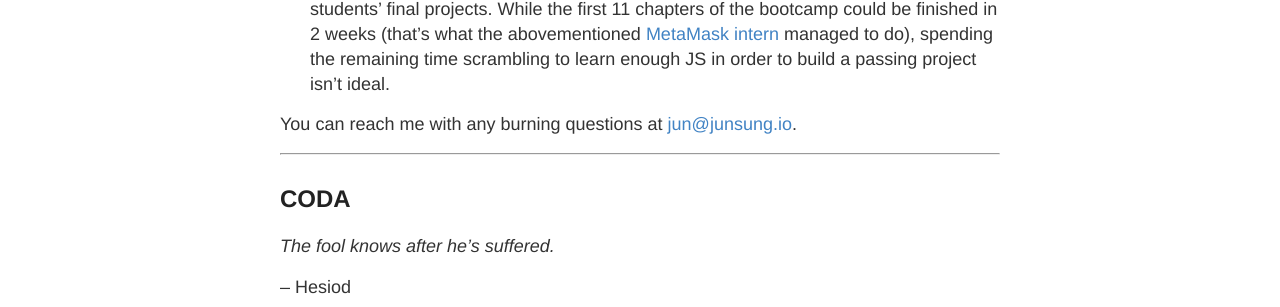
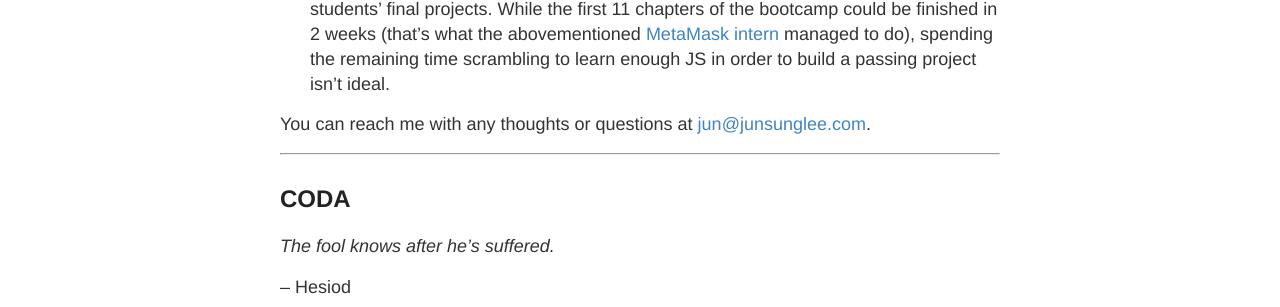
Before and after one commit to poastmil/junsunglee.com, a Jekyll site: the page built from _posts/2021-2-12-ConsenSys-Blockchain-Developer-Bootcamp.md, in a window 1280 px wide and 900 px high, scrolled down 3706 px. Shown: the part 421-728 px from the top of the window. Built offline with Jekyll 4.4.1, drawn with Linux system fonts in a browser that asks for light colours.

Commit message:
Updated email address

```diff
--- a/_config.yml
+++ b/_config.yml
@@ -6,7 +6,7 @@
 name: Jun Sung Lee
 
 # Short bio or description (displayed in the header)
-description:
+description: 🐢
 
 # URL of your avatar or profile pic (you could use your GitHub profile pic)
 avatar: https://avatars.githubusercontent.com/jun-sung
@@ -18,7 +18,7 @@ avatar: https://avatars.githubusercontent.com/jun-sung
 # Includes an icon in the footer for each username you enter
 footer-links:
   dribbble:
-  email: jun@junsung.io
+  email: jun@junsunglee.com
   facebook:
   flickr:
   github: jun-sung
--- a/_posts/2021-2-12-ConsenSys-Blockchain-Developer-Bootcamp.md
+++ b/_posts/2021-2-12-ConsenSys-Blockchain-Developer-Bootcamp.md
@@ -3,10 +3,9 @@ layout: post
 title: ConsenSys Blockchain Developer Bootcamp
 ---
 
-*Thoughts from the trenches of the 2020 cohort...*
+_Thoughts from the trenches of the 2020 cohort..._
 
 [![Bootcamp logo](../images/ConsenSysBootcamp.jpg "ConsenSys Blockchain Developer Online Bootcamp")](https://consensys.net/academy/bootcamp/)
-
 
 ## Dear Reader
 
@@ -16,9 +15,10 @@ I graduated in late December from the [2020 ConsenSys Blockchain Developer Onlin
 
 ## Pros
 
-- ***Curation***. News and information in the [cryptocosm](https://blog.blockstack.org/george-gilder-predicts-life-after-google/) is incessant, but ConsenSys expertly curates presentations, lessons, articles, and resources into a clear and cogent briefing on the state of blockchain (Ethereum) development. The mentors also provided the insider scoop [Ethereum 2.0 beacon chain](https://www.coindesk.com/time-to-launch-ethereum-2-beacon-chain) as it was taking place in the middle of our coursework.
+- **_Curation_**. News and information in the [cryptocosm](https://blog.blockstack.org/george-gilder-predicts-life-after-google/) is incessant, but ConsenSys expertly curates presentations, lessons, articles, and resources into a clear and cogent briefing on the state of blockchain (Ethereum) development. The mentors also provided the insider scoop [Ethereum 2.0 beacon chain](https://www.coindesk.com/time-to-launch-ethereum-2-beacon-chain) as it was taking place in the middle of our coursework.
 
   Here's the 2020 course sequence:
+
   1. Review of Blockchain Technology
   2. Blockchain Primitives
   3. Ethereum Basics
@@ -34,44 +34,43 @@ I graduated in late December from the [2020 ConsenSys Blockchain Developer Onlin
 
   As shown by the [2018 syllabus](https://drive.google.com/file/d/1ngg0q1mfutNwZ6zg92jgbU72VUgxhyq1/view), my cohort was a rinse 'n' repeat, but I learned a lot. A few tools mentioned in the initial 2018 material had deprecated (LLL and Vyper), but that's to be expected in a rapidly evolving field like Ethereum and I enjoyed brushing up on its history.
 
-- ***Tech stack workflow***. [Truffle](https://www.trufflesuite.com/truffle), [Ganache](https://www.trufflesuite.com/ganache), [MetaMask](https://metamask.io/), [Infura](https://infura.io/), [Remix](https://remix.ethereum.org/#optimize=false&runs=200&evmVersion=null), [MythX](https://mythx.io/). After several mergers, the bootcamp not only offers hands-on experience with the best-in-class Ethereum tech stack, but guidance from its core developers. With Truffle's [Pet Shop Tutorial](https://www.trufflesuite.com/tutorials/pet-shop), two practice projects, and the final project, I got to experience developing and deploying [at least four solid dapps](https://github.com/jun-sung/consensys-dev-bootcamp) from the ground up.
+- **_Tech stack workflow_**. [Truffle](https://www.trufflesuite.com/truffle), [Ganache](https://www.trufflesuite.com/ganache), [MetaMask](https://metamask.io/), [Infura](https://infura.io/), [Remix](https://remix.ethereum.org/#optimize=false&runs=200&evmVersion=null), [MythX](https://mythx.io/). After several mergers, the bootcamp not only offers hands-on experience with the best-in-class Ethereum tech stack, but guidance from its core developers. With Truffle's [Pet Shop Tutorial](https://www.trufflesuite.com/tutorials/pet-shop), two practice projects, and the final project, I got to experience developing and deploying [at least four solid dapps](https://github.com/jun-sung/consensys-dev-bootcamp) from the ground up.
 
-- ***GitHub projects***. For someone who had no previous experience with Git besides [The Odin Project](theodinproject.com/), the bootcamp was also a crash course on GitHub, especially via the final project. After my initial submission, my grader provided [examples](https://github.com/MatricksDeCoder/Fojini-DEX) of well-done projects that taught me how to draft a good README, organize my repo, and troubleshoot. This also opened up a rabbithole for checking out the [starred repos](https://github.com/jun-sung?tab=stars) that better devs have their eye on.
+- **_GitHub projects_**. For someone who had no previous experience with Git besides [The Odin Project](theodinproject.com/), the bootcamp was also a crash course on GitHub, especially via the final project. After my initial submission, my grader provided [examples](https://github.com/MatricksDeCoder/Fojini-DEX) of well-done projects that taught me how to draft a good README, organize my repo, and troubleshoot. This also opened up a rabbithole for checking out the [starred repos](https://github.com/jun-sung?tab=stars) that better devs have their eye on.
 
-- ***[The certificate](https://courses.consensys.net/certificates/w9trgfa8fa)***.
-
+- **_[The certificate](https://courses.consensys.net/certificates/w9trgfa8fa)_**.
 
 ## Cons
 
-- ***Class size***. My cohort ballooned to a size of over 300 students before settling a little over 280. While that nets ConsenSys a breezy $250k, you can imagine the chaos on Slack. Though the mentors heroically attempted to answer all questions, there was so much noise and I ended up avoiding the platform altogether.
+- **_Class size_**. My cohort ballooned to a size of over 300 students before settling a little over 280. While that nets ConsenSys a breezy $250k, you can imagine the chaos on Slack. Though the mentors heroically attempted to answer all questions, there was so much noise and I ended up avoiding the platform altogether.
 
-- ***Swindling***. ConsenSys' selling point is to use its clout (["the Microsoft of crypto"](https://www.reddit.com/r/ethereum/comments/b45zov/consensys_academys_developer_bootcamp_is_back/ej4mimo?utm_source=share&utm_medium=web2x&context=3)) to back their certificates upon the successful completion of the bootcamp. As seen in this [thread](https://www.reddit.com/r/ethdev/comments/8jwfv5/general_feeling_about_consensys_academy/), there seems to be legitimate confusion as to who will benefit from the bootcamp:
+- **_Swindling_**. ConsenSys' selling point is to use its clout (["the Microsoft of crypto"](https://www.reddit.com/r/ethereum/comments/b45zov/consensys_academys_developer_bootcamp_is_back/ej4mimo?utm_source=share&utm_medium=web2x&context=3)) to back their certificates upon the successful completion of the bootcamp. As seen in this [thread](https://www.reddit.com/r/ethdev/comments/8jwfv5/general_feeling_about_consensys_academy/), there seems to be legitimate confusion as to who will benefit from the bootcamp:
   [![redditors](../images/ConsenSysBootcamp.PNG "General feeling about ConsenSys Academy")](https://www.reddit.com/r/ethdev/comments/8jwfv5/general_feeling_about_consensys_academy/)
 
   The fine print recommended at least a year of coding experience, but invited anyone interested in learning more about Ethereum with a full tuition refund if you dropout within the first two weeks. They recommend a pace of a chapter per week, but there's no coding til Chapter 7. The course progresses naturally enough, building upon the foundations laid by each previous chapter. I've been coding on-and-off for several years and my sensation of progressing through Chapters 1-11 was of a gradual climb through Solidity concepts. I was making good progress and managed to successfully complete the practice exercises; and as an aspiring dev, this felt encouraging-- that is, before I hit the sheer rock face of the last chapter. What ConsenSys fails to mention until the very end, long after the two week trial period, and buried in page 6 of the [final project grading rubric](https://docs.google.com/document/d/1fSiejecMogc2h7aJxIl9tfZbHRFXTipftWLevUKAmQ4/edit):
+
   > **A note on project difficulty**:
   >
   > Depending on your current web development skill level, this project may be more or less difficult.
 
   Now in order to get the certificate, one must submit a working project since it constitutes 55% of the course grade. [My final project](https://github.com/jun-sung/doge-emporium) currently consists of 3% Solidity and 95% JavaScript, so unless you have a good handle of JS (or know someone who does) the likelihood of passing merely with ConsenSys' Solidity lessons is astronomically low. To give you an idea of how many were rudely surprised by this: of the ~280 in my cohort, only 42 of us (~15%) submitted our projects by the deadline. (And who knows how many of those even passed?)
 
-- ***Secret certificate***. While conversing with the grader of my final project, I asked if/when I needed to resolve the issues he flagged on my project repo. He replied saying that resolving the issues will enable me to get the ConsenSys certificate of proficiency apart from their certificate of completion. Meaning, there are **TWO** certificates though this is not mentioned anywhere in the course, rubric, or Slack. I received the one for completion and resolved the issues flagged by my grader, but this was done around Christmas, and he has yet to get back to me in 2021 about whether I can attain the second certificate.
-
+- **_Secret certificate_**. While conversing with the grader of my final project, I asked if/when I needed to resolve the issues he flagged on my project repo. He replied saying that resolving the issues will enable me to get the ConsenSys certificate of proficiency apart from their certificate of completion. Meaning, there are **TWO** certificates though this is not mentioned anywhere in the course, rubric, or Slack. I received the one for completion and resolved the issues flagged by my grader, but this was done around Christmas, and he has yet to get back to me in 2021 about whether I can attain the second certificate.
 
 ## Advice
 
-- ***Finish [CryptoZombies](https://cryptozombies.io/en/course/)***. I worked through the [CryptoZombies](https://cryptozombies.io/en/course/) Beginner to Intermediate lessons after the bootcamp and am now finishing the Advanced lessons, but I wish I'd done this material beforehand! The course is free and goes through the bulk of what ConsenSys teaches on Solidity in an un-tedious manner, which will allow you to understand concepts and finish the course quickly, affording you precious time to work on your final project.
+- **_Finish [CryptoZombies](https://cryptozombies.io/en/course/)_**. I worked through the [CryptoZombies](https://cryptozombies.io/en/course/) Beginner to Intermediate lessons after the bootcamp and am now finishing the Advanced lessons, but I wish I'd done this material beforehand! The course is free and goes through the bulk of what ConsenSys teaches on Solidity in an un-tedious manner, which will allow you to understand concepts and finish the course quickly, affording you precious time to work on your final project.
 
-- ***Focus on the final project***. Whether a seasoned dev or a newbie, the most sensible thing to do is to carve out as much time as possible to work on the final project. First, you need it to work and hit [all the requirements](https://docs.google.com/document/d/1fSiejecMogc2h7aJxIl9tfZbHRFXTipftWLevUKAmQ4/edit) to pass; second, ConsenSys is looking for talent and the final project is the best way to get their notice if you're interested in work/career opportunities. (This [student](https://github.com/astarinmymind) landed an internship with [MetaMask](https://metamask.io/).) I decided I could juggle the bootcamp, full-time work, and prep for the [IRS Enrolled Agent (EA)](https://junsung.io/A-Tale-of-Tax-Licensing/) exams... and only managed to do so by the skin of my teeth. If I were to do it over again, I'd attempt the course with no urgent and competing priorities on the horizon, and *especially not* during the holiday season.
+- **_Focus on the final project_**. Whether a seasoned dev or a newbie, the most sensible thing to do is to carve out as much time as possible to work on the final project. First, you need it to work and hit [all the requirements](https://docs.google.com/document/d/1fSiejecMogc2h7aJxIl9tfZbHRFXTipftWLevUKAmQ4/edit) to pass; second, ConsenSys is looking for talent and the final project is the best way to get their notice if you're interested in work/career opportunities. (This [student](https://github.com/astarinmymind) landed an internship with [MetaMask](https://metamask.io/).) I decided I could juggle the bootcamp, full-time work, and prep for the [IRS Enrolled Agent (EA)](https://junsung.io/A-Tale-of-Tax-Licensing/) exams... and only managed to do so by the skin of my teeth. If I were to do it over again, I'd attempt the course with no urgent and competing priorities on the horizon, and _especially not_ during the holiday season.
 
-- ***Know JavaScript***. I think JavaScript is as essential as Solidity, if not more so in developing dapps. [CryptoZombies](https://cryptozombies.io/en/course/) affirms that the accepted conventions for smart contract testing is in JS. You can [see for yourself](https://github.com/jun-sung?tab=stars) the Solidity to JS ratio of other students' final projects. While the first 11 chapters of the bootcamp could be finished in 2 weeks (that's what the abovementioned [MetaMask intern](https://github.com/astarinmymind) managed to do), spending the remaining time scrambling to learn enough JS in order to build a passing project isn't ideal.
+- **_Know JavaScript_**. I think JavaScript is as essential as Solidity, if not more so in developing dapps. [CryptoZombies](https://cryptozombies.io/en/course/) affirms that the accepted conventions for smart contract testing is in JS. You can [see for yourself](https://github.com/jun-sung?tab=stars) the Solidity to JS ratio of other students' final projects. While the first 11 chapters of the bootcamp could be finished in 2 weeks (that's what the abovementioned [MetaMask intern](https://github.com/astarinmymind) managed to do), spending the remaining time scrambling to learn enough JS in order to build a passing project isn't ideal.
 
-You can reach me with any burning questions at <jun@junsung.io>.
+You can reach me with any thoughts or questions at <jun@junsunglee.com>.
 
 ---
 
 ## CODA
 
-*The fool knows after he's suffered.*
+_The fool knows after he's suffered._
 
 -- Hesiod
```
Also changed, not shown: _posts/2021-3-30-A-Tale-of-Tax-Licensing.md (+8 -15 lines), _posts/2021-8-19-The-American-Case-Against-Bitcoin.md (+5 -4 lines), about.md (+2 -4 lines).
